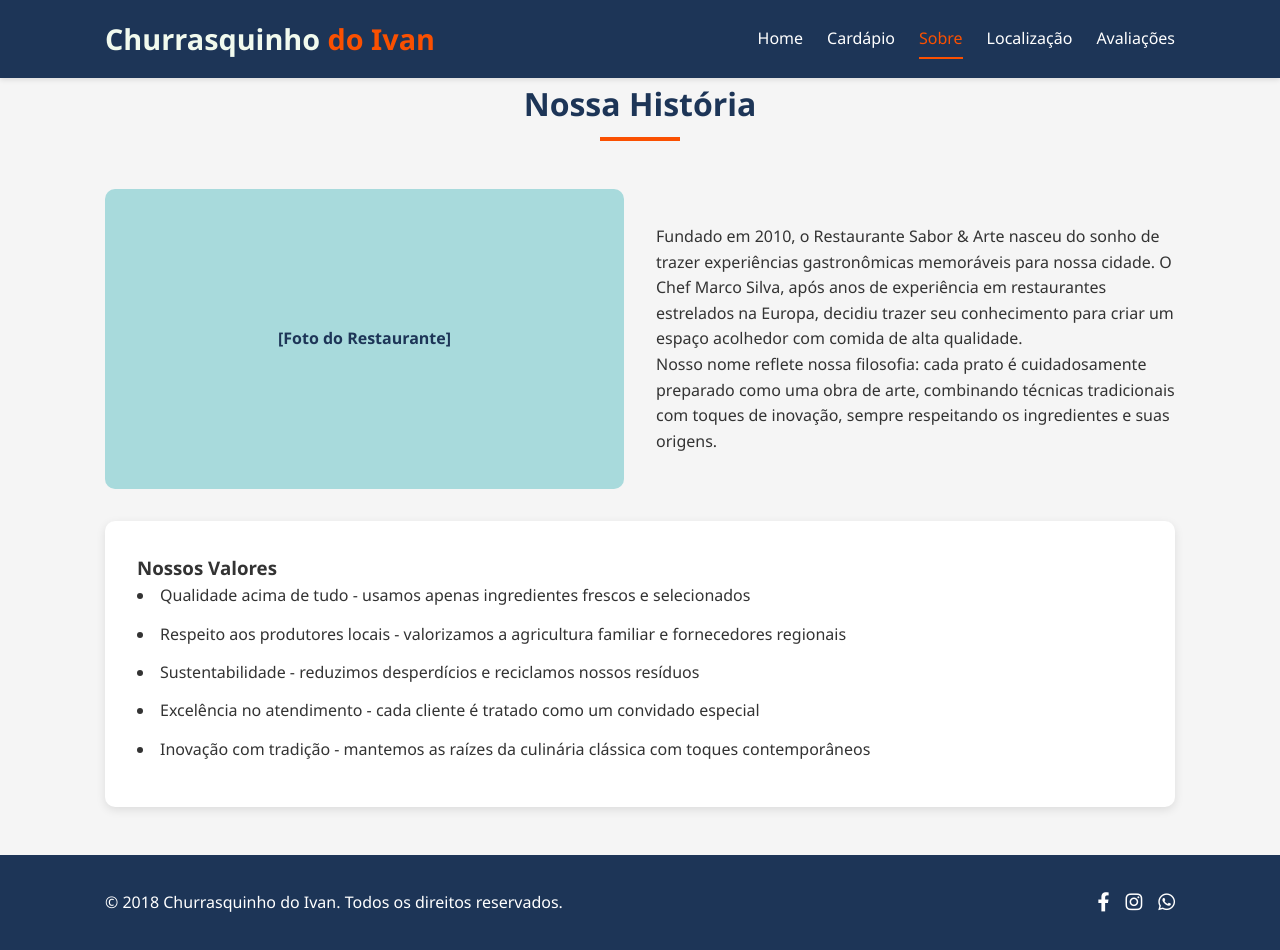
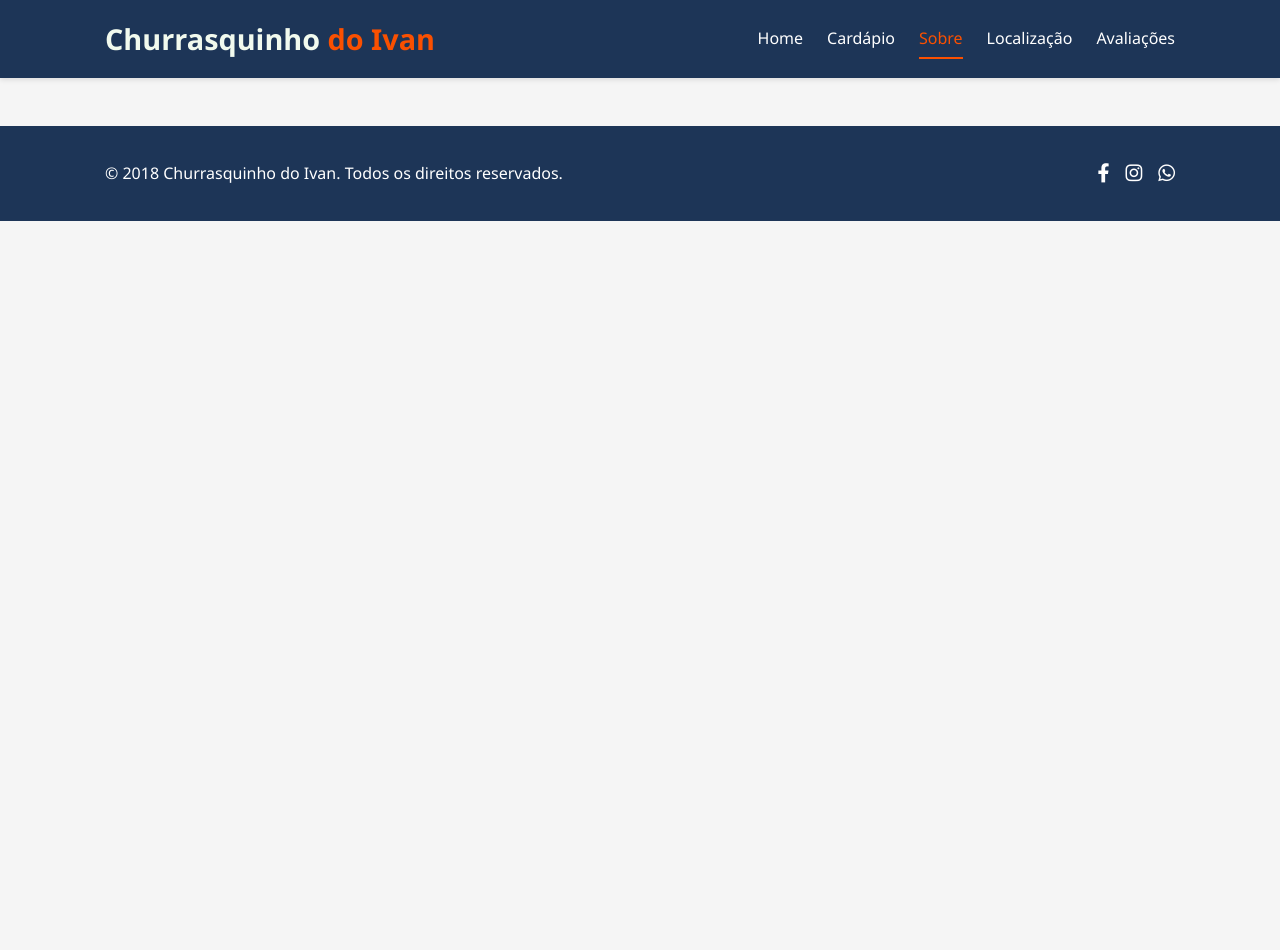
Before and after one commit to IanGomesCaixeta/churrasquinho-do-Ivan, a plain HTML site: page sobre.html in a window 1280 px wide. After the commit the page ends 800 px from the top, so only its background shows below. Drawn offline with Linux system fonts and the light colour scheme.

Commit message:
Update sobre.html

```diff
--- a/sobre.html
+++ b/sobre.html
@@ -23,30 +23,7 @@
     </div>
   </header>
 
-  <main class="container">
-    <h1 class="section-title">Nossa História</h1>
 
-    <div class="about-content">
-      <div class="about-img">
-        [Foto do Restaurante]
-      </div>
-      <div class="about-text">
-        <p>Fundado em 2010, o Restaurante Sabor & Arte nasceu do sonho de trazer experiências gastronômicas memoráveis para nossa cidade. O Chef Marco Silva, após anos de experiência em restaurantes estrelados na Europa, decidiu trazer seu conhecimento para criar um espaço acolhedor com comida de alta qualidade.</p>
-        <p>Nosso nome reflete nossa filosofia: cada prato é cuidadosamente preparado como uma obra de arte, combinando técnicas tradicionais com toques de inovação, sempre respeitando os ingredientes e suas origens.</p>
-      </div>
-    </div>
-
-    <div class="values-list">
-      <h3>Nossos Valores</h3>
-      <ul>
-        <li>Qualidade acima de tudo - usamos apenas ingredientes frescos e selecionados</li>
-        <li>Respeito aos produtores locais - valorizamos a agricultura familiar e fornecedores regionais</li>
-        <li>Sustentabilidade - reduzimos desperdícios e reciclamos nossos resíduos</li>
-        <li>Excelência no atendimento - cada cliente é tratado como um convidado especial</li>
-        <li>Inovação com tradição - mantemos as raízes da culinária clássica com toques contemporâneos</li>
-      </ul>
-    </div>
-  </main>
 <footer>
     <div class="container footer-content">
       <p>&copy; 2018 Churrasquinho do Ivan. Todos os direitos reservados.</p>
```
